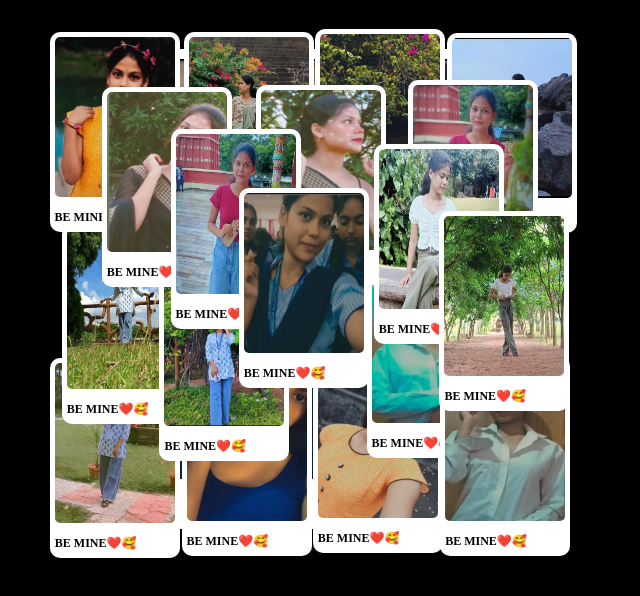
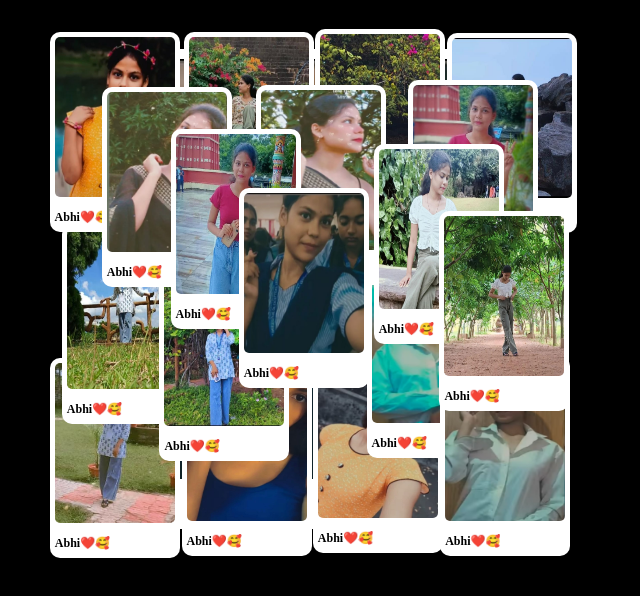
Before and after one commit to abhiram07656/test, a plain HTML site: page index.html in a window 1280 px wide. Shown: the whole page, without its empty margins (0-640 px from the left). Drawn offline with Linux system fonts and the light colour scheme.

Commit message:
be main - abhi

```diff
--- a/index.html
+++ b/index.html
@@ -191,78 +191,78 @@
   </div>
   <div id="div2" class="movable"style="z-index: 2">
     <img id="img2" src="jas2.jpg" height="160x" width="120px">
-    <h1>BE MINE❤️🥰</h1>
+    <h1>Abhi❤️🥰</h1>
   </div>
   <div id="div3" class="movable"style="z-index: 3">
     <img id="img3" src="jas3.jpg" height="160px" width="120px">
-    <h1>BE MINE❤️🥰</h1>
+    <h1>Abhi❤️🥰</h1>
   </div>
   <div id="div4" class="movable"style="z-index: 4">
     <img id="img4" src="jas4.jpg" height="160px" width="120px">
-    <h1>BE MINE❤️🥰</h1>
+    <h1>Abhi❤️🥰</h1>
   </div>
   <div id="div5" class="movable"style="z-index: 5">
     <img id="img5" src="jas5.jpg" height="160px" width="120px">
-    <h1>BE MINE❤️🥰</h1>
+    <h1>Abhi❤️🥰</h1>
   </div>
   <div id="div6" class="movable"style="z-index: 6">
     <img id="img6" src="jas6.jpg" height="160px" width="120px">
-    <h1>BE MINE❤️🥰</h1>
+    <h1>Abhi❤️🥰</h1>
   </div>
   <div id="div7" class="movable"style="z-index: 7">
     <img id="img7" src="jas7.jpg" height="160px" width="120px">
-    <h1>BE MINE❤️🥰</h1>
+    <h1>Abhi❤️🥰</h1>
   </div>
   <div id="div8" class="movable"style="z-index: 8">
     <img id="img8" src="jas8.jpg" height="160px" width="120px">
-    <h1>BE MINE❤️🥰</h1>
+    <h1>Abhi❤️🥰</h1>
   </div>
   <div id="div9" class="movable"style="z-index: 9">
     <img id="img9" src="jas9.jpg" height="160px" width="120px">
-    <h1>BE MINE❤️🥰</h1>
+    <h1>Abhi❤️🥰</h1>
   </div>
   <div id="div10" class="movable"style="z-index: 10">
     <img id="img10" src="jas10.jpg" height="160px" width="120px">
-    <h1>BE MINE❤️🥰</h1>
+    <h1>Abhi❤️🥰</h1>
   </div>
   <div id="div11" class="movable"style="z-index: 11">
     <img id="img11" src="jas11.jpg" height="160px" width="120px">
-    <h1>BE MINE❤️🥰</h1>
+    <h1>Abhi❤️🥰</h1>
   </div>
   <div id="div12" class="movable"style="z-index: 12">
     <img id="img12" src="jas12.jpg" height="160px" width="120px">
-    <h1>BE MINE❤️🥰</h1>
+    <h1>Abhi❤️🥰</h1>
   </div>
   <div id="div13" class="movable"style="z-index: 13">
     <img id="img13" src="jas13.jpg" height="160px" width="120px">
-    <h1>BE MINE❤️🥰</h1>
+    <h1>Abhi❤️🥰</h1>
   </div>
   <div id="div14" class="movable"style="z-index: 14">
     <img id="img14" src="jas14.jpg" height="160px" width="120px">
-    <h1>BE MINE❤️🥰</h1>
+    <h1>Abhi❤️🥰</h1>
   </div><div id="div15" class="movable"style="z-index: 15">
     <img id="img15" src="jas15.jpg" height="160px" width="120px">
-    <h1>BE MINE❤️🥰</h1>
+    <h1>Abhi❤️🥰</h1>
   </div><div id="div16" class="movable"style="z-index: 16">
     <img id="img16" src="jas16.jpg" height="160px" width="120px">
-    <h1>BE MINE❤️🥰</h1>
+    <h1>Abhi❤️🥰</h1>
   </div><div id="div17" class="movable"style="z-index: 17">
     <img id="img17" src="jas17.jpg" height="160px" width="120px">
-    <h1>BE MINE❤️🥰</h1>
+    <h1>Abhi❤️🥰</h1>
   </div><div id="div18" class="movable"style="z-index: 18">
     <img id="img18" src="jas18.jpg" height="160px" width="120px">
-    <h1>BE MINE❤️🥰</h1>
+    <h1>Abhi❤️🥰</h1>
   </div><div id="div19" class="movable"style="z-index: 19">
     <img id="img19" src="jas19.jpg" height="160px" width="120px">
-    <h1>BE MINE❤️🥰</h1>
+    <h1>Abhi❤️🥰</h1>
   </div>
   <div id="div20" class="movable"style="z-index: 20">
     <img id="img20" src="jas20.jpg" height="160px" width="120px">
-    <h1>BE MINE❤️🥰</h1>
+    <h1>Abhi❤️🥰</h1>
   </div>
   <div id="div21" class="movable"style="z-index: 21">
   <img id="img21" src="jas.jpg" height="160px" width="120px">
-  <h1>BE MINE❤️🥰</h1>
+  <h1>Abhi❤️🥰</h1>
 </div>
 
   <script>
```
